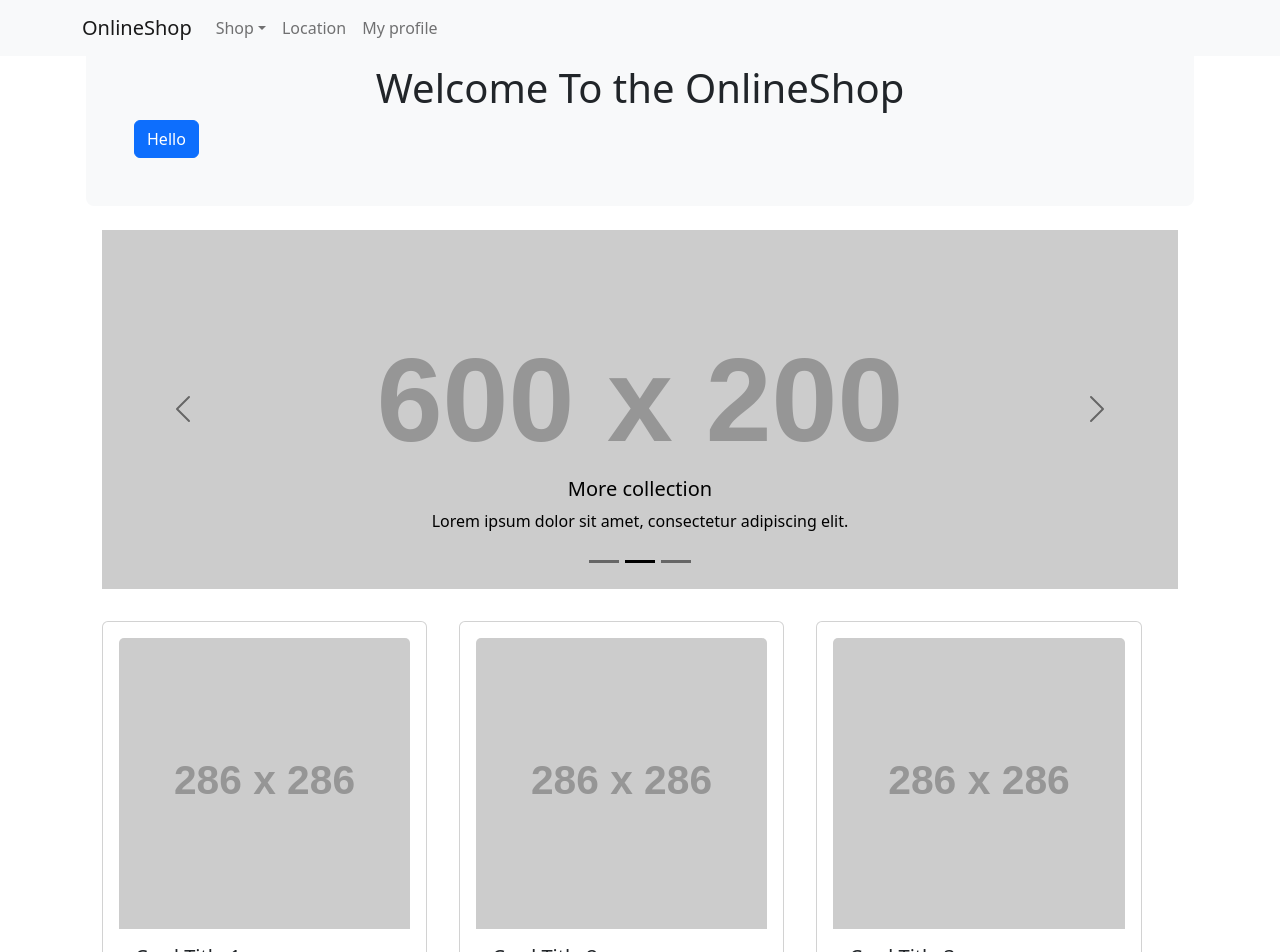
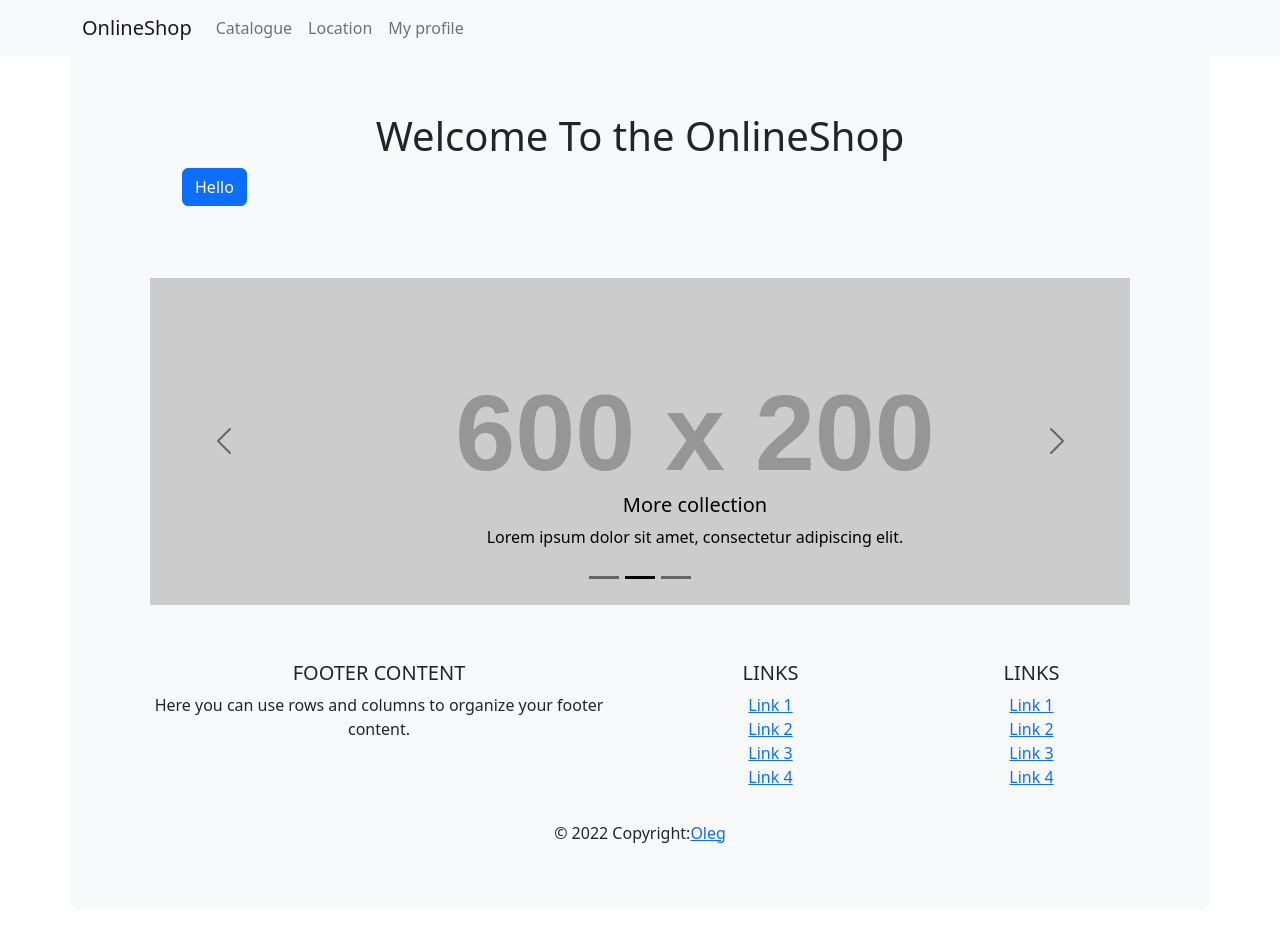
Before and after one commit to Olegin12/Onlineshop, a React (Create React App) app: page / in a window 1280 px wide. Shown: the top 952 px of the page. Built offline with nearby package versions, Linux system fonts and the light colour scheme.

Commit message:
TODO: Add Row; Change cards for different tab

```diff
--- a/src/App.js
+++ b/src/App.js
@@ -1,29 +1,31 @@
 import Container from '../node_modules/react-bootstrap/esm/Container';
-import NavBar from './NavBar';
-import Hello from './HelloBtn';
-import CarouselImg from './Carousel';
-import GoodCard from './GoodCard';
-import Footer from "./Footer";
+import NavBar from './Components/NavBar';
 
 import './App.css';
+import Footer from "./Components/Footer";
+import {BrowserRouter as Router, Route, Routes} from "react-router-dom";
+import Home from "./Pages/Home";
+import LoginForm from "./Pages/LoginForm";
+import React from "react";
+import Catalogue from "./Pages/Catalogue";
 
-const App = () => (
-    <Container className="p-3">
-      <Container className="p-5 mb-4 bg-light rounded-3">
-          <NavBar> </NavBar>
-        <h1 className="header">Welcome To the OnlineShop</h1>
-        <Hello>
-          You are welcome!
-          <span role="img" aria-label="tada">
-          🎉
-        </span>
+function App() {
+    return (
+        <Container className="p-5 mb-4 bg-light rounded-3">
+            <NavBar> </NavBar>
 
-        </Hello>
-      </Container>
-        <CarouselImg>Hi</CarouselImg>
-        <GoodCard>Goods</GoodCard>
-        <Footer>Footer </Footer>
-    </Container>
-);
+            <Router>
+                <Routes>
+                    <Route path="/" element={<Home />} />
+                    <Route exact path="/LoginForm" element={<LoginForm />} />
+                    <Route exact path="/Catalogue" element={<Catalogue />} />
+                </Routes>
+            </Router>
+
+            <Footer> </Footer>
+
+        </Container>
+    );
+}
 
 export default App;
--- a/src/Carousel.js
+++ b/src/Components/Carousel.js
@@ -1,4 +1,4 @@
-import Carousel from '../node_modules/react-bootstrap/esm/Carousel';
+import Carousel from 'react-bootstrap/cjs/Carousel';
 
 function CarouselImg() {
     return (
--- a/src/Footer.js
+++ b/src/Components/Footer.js
@@ -13,10 +13,10 @@ const Footer = () => <footer className="page-footer font-small blue pt-4">
             <div className="col-md-3 mb-md-0 mb-3">
                 <h5 className="text-uppercase">Links</h5>
                 <ul className="list-unstyled">
-                    <li><a href="#link">Link 1</a></li>
-                    <li><a href="#link">Link 2</a></li>
-                    <li><a href="#link">Link 3</a></li>
-                    <li><a href="#link">Link 4</a></li>
+                    <li><a href="#link1">Link 1</a></li>
+                    <li><a href="#link2">Link 2</a></li>
+                    <li><a href="#link3">Link 3</a></li>
+                    <li><a href="#link4">Link 4</a></li>
                 </ul>
             </div>
 
@@ -32,8 +32,8 @@ const Footer = () => <footer className="page-footer font-small blue pt-4">
         </div>
     </div>
 
-    <div className="footer-copyright text-center py-3">© 2020 Copyright:
-        <a href="https://mdbootstrap.com/"> MDBootstrap.com</a>
+    <div className="footer-copyright text-center py-3">© 2022 Copyright:
+        <a href="#Oleg">Oleg</a>
     </div>
 
 </footer>
--- a/src/HelloBtn.js
+++ b/src/Components/HelloBtn.js
@@ -1,7 +1,7 @@
 import React, { useState } from 'react';
 
-import Toast from '../node_modules/react-bootstrap/esm/Toast';
-import Button from '../node_modules/react-bootstrap/esm/Button';
+import Toast from 'react-bootstrap/cjs/Toast';
+import Button from 'react-bootstrap/cjs/Button';
 
 const Hello = ({ children }) => {
     const [show, toggleShow] = useState(false);
--- a/src/MyModal.js
+++ b/src/Components/MyModal.js
@@ -1,5 +1,5 @@
-import Modal from "../node_modules/react-bootstrap/esm/Modal";
-import Button from "../node_modules/react-bootstrap/esm/Button";
+import Modal from "react-bootstrap/cjs/Modal";
+import Button from "react-bootstrap/cjs/Button";
 
 function MyModal(props) {
     return (
--- /dev/null
+++ b/src/Components/NavBar.js
@@ -0,0 +1,25 @@
+import Container from 'react-bootstrap/cjs/Container';
+import Nav from 'react-bootstrap/cjs/Nav';
+import Navbar from 'react-bootstrap/cjs/Navbar';
+
+import React from "react";
+
+function NavBar() {
+    return (
+        <Navbar bg="light" expand="xl" fixed="top">
+            <Container>
+                <Navbar.Brand href="/">OnlineShop</Navbar.Brand>
+                <Navbar.Toggle aria-controls="basic-navbar-nav" />
+                <Navbar.Collapse id="basic-navbar-nav">
+                    <Nav className="me-auto">
+                        <Nav.Link href="/Catalogue">Catalogue</Nav.Link>
+                        <Nav.Link href="/">Location</Nav.Link>
+                        <Nav.Link href="/LoginForm">My profile</Nav.Link>
+                    </Nav>
+                </Navbar.Collapse>
+            </Container>
+        </Navbar>
+    );
+}
+
+export default NavBar;
--- a/src/NavBar.js
+++ /dev/null
@@ -1,40 +0,0 @@
-import Container from '../node_modules/react-bootstrap/esm/Container';
-import Nav from '../node_modules/react-bootstrap/esm/Nav';
-import Navbar from '../node_modules/react-bootstrap/esm/Navbar';
-import NavDropdown from '../node_modules/react-bootstrap/esm/NavDropdown';
-import App from "./App";
-import LoginForm from "./LoginForm";
-
-import React from "react";
-import {BrowserRouter as Router, Route, Routes} from "react-router-dom";
-
-function NavBar() {
-    return (
-        <Navbar bg="light" expand="xl" fixed="top">
-            <Container>
-                <Navbar.Brand href="/">OnlineShop</Navbar.Brand>
-                <Navbar.Toggle aria-controls="basic-navbar-nav" />
-                <Navbar.Collapse id="basic-navbar-nav">
-                    <Nav className="me-auto">
-                        <NavDropdown title="Shop" id="basic-nav-dropdown">
-                            <NavDropdown.Item href="#action/3.1">Woman</NavDropdown.Item>
-                            <NavDropdown.Item href="#action/3.2">Man</NavDropdown.Item>
-                            <NavDropdown.Item href="#action/3.3">Kids</NavDropdown.Item>
-                        </NavDropdown>
-                        <Nav.Link href="/">Location</Nav.Link>
-                        <Nav.Link href="/LoginForm">My profile</Nav.Link>
-                    </Nav>
-                </Navbar.Collapse>
-            </Container>
-
-            <Router>
-                <Routes>
-                    <Route path="/" component={App} />
-                    <Route path="/LoginForm" component={LoginForm} />
-                </Routes>
-            </Router>
-        </Navbar>
-    );
-}
-
-export default NavBar;
--- /dev/null
+++ b/src/Pages/Home.js
@@ -0,0 +1,26 @@
+import React, {Component} from 'react';
+
+import Container from 'react-bootstrap/cjs/Container';
+import Hello from '../Components/HelloBtn';
+import Carousel from "../Components/Carousel";
+
+class Home extends Component {
+    render() {
+        return (
+            <Container className="p-3">
+                <Container className="p-5 mb-4 bg-light rounded-3">
+                    <h1 className="header">Welcome To the OnlineShop</h1>
+                    <Hello>
+                        You are welcome!
+                        <span role="img" aria-label="tada">
+                        🎉
+                        </span>
+                    </Hello>
+                </Container>
+                <Carousel />
+            </Container>
+        );
+    }
+}
+
+export default Home;
```
Also changed, not shown: src/Components/GoodCard.js (renamed from src/GoodCard.js, +3 -5 lines), src/Components/Tabs.js (added, +24 -0 lines), src/Pages/LoginForm.js (renamed from src/LoginForm.js, +9 -9 lines), src/index.js (+8 -8 lines).
